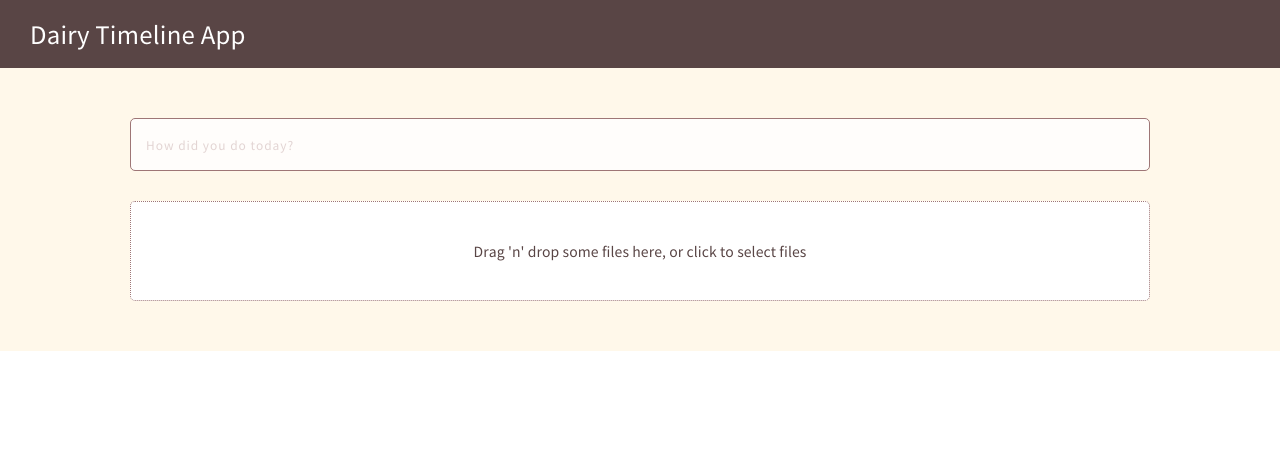
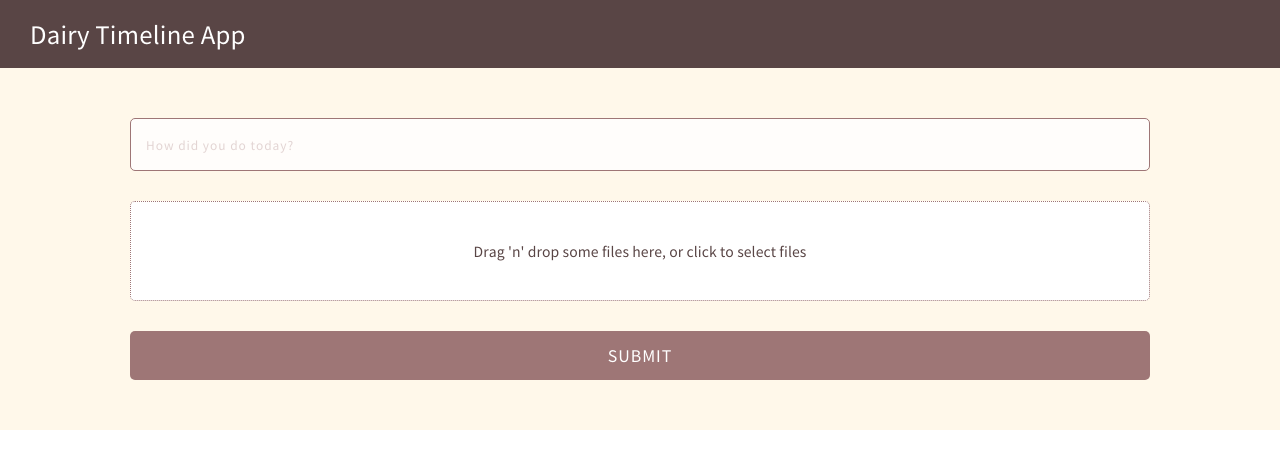
Before and after one commit to s-yoshiii/diary-timeline-app, a React (Vite) app: page / in a window 1280 px wide. Shown: the top 468 px of the page. Built offline with nearby package versions, Linux system fonts and the light colour scheme.

Commit message:
ファイルアップロードコンポーネント調整、SUBMITボタン追加

```diff
--- a/src/components/headbar/HeadbarInput.tsx
+++ b/src/components/headbar/HeadbarInput.tsx
@@ -2,7 +2,8 @@ import { useDropzone } from "react-dropzone";
 import "css.gg/icons/scss/software-upload.scss";
 const HeadbarInput = () => {
   const { acceptedFiles, getRootProps, getInputProps } = useDropzone();
-  const files = acceptedFiles.map((file) => <li>{file.path}</li>);
+  const isAcceptedFiles = acceptedFiles.length > 0;
+  const files = acceptedFiles.map((file) => <li>{file.name}</li>);
   return (
     <div className="headbarInput">
       <div className="headbarInput__inner">
@@ -15,7 +16,10 @@ const HeadbarInput = () => {
               here, or click to select files
             </p>
           </div>
-          <ul>{files}</ul>
+          {isAcceptedFiles && <ul className="inputfile__list">{files}</ul>}
+          <button className="inputfile__btn" type="submit">
+            SUBMIT
+          </button>
         </form>
       </div>
     </div>
--- a/src/styles/components/_inputfile.scss
+++ b/src/styles/components/_inputfile.scss
@@ -1,4 +1,5 @@
 @use "../config";
+@use "sass:math";
 .inputfile {
   margin-top: config.$horizon-spacing;
   background: #fff;
@@ -14,4 +15,18 @@
     margin-left: auto;
     margin-bottom: 0.5em;
   }
+  &__list {
+    margin-top: math.div(config.$horizon-spacing, 2);
+  }
+  &__btn {
+    margin-top: config.$horizon-spacing;
+    background: config.$secondary-light-color;
+    color: #fff;
+    border-radius: 5px;
+    padding: 15px;
+    width: 100%;
+    text-align: center;
+    letter-spacing: 0.06em;
+    @include config.font-size(16);
+  }
 }
--- a/src/styles/config/_mixin.scss
+++ b/src/styles/config/_mixin.scss
@@ -1,4 +1,5 @@
 @use "./variables" as v;
+@use "sass:math";
 @mixin media($breakpoint) {
   @if map-has-key(v.$breakpoints, $breakpoint) {
     @media screen and #{inspect(map-get(v.$breakpoints, $breakpoint))} {
@@ -13,7 +14,7 @@
 
 @mixin font-size($px) {
   font-size: $px + px;
-  font-size: ($px / 10) + rem;
+  font-size: math.div($px, 10) + rem;
 }
 @mixin font-set($value) {
   @if $value == xs {
```
